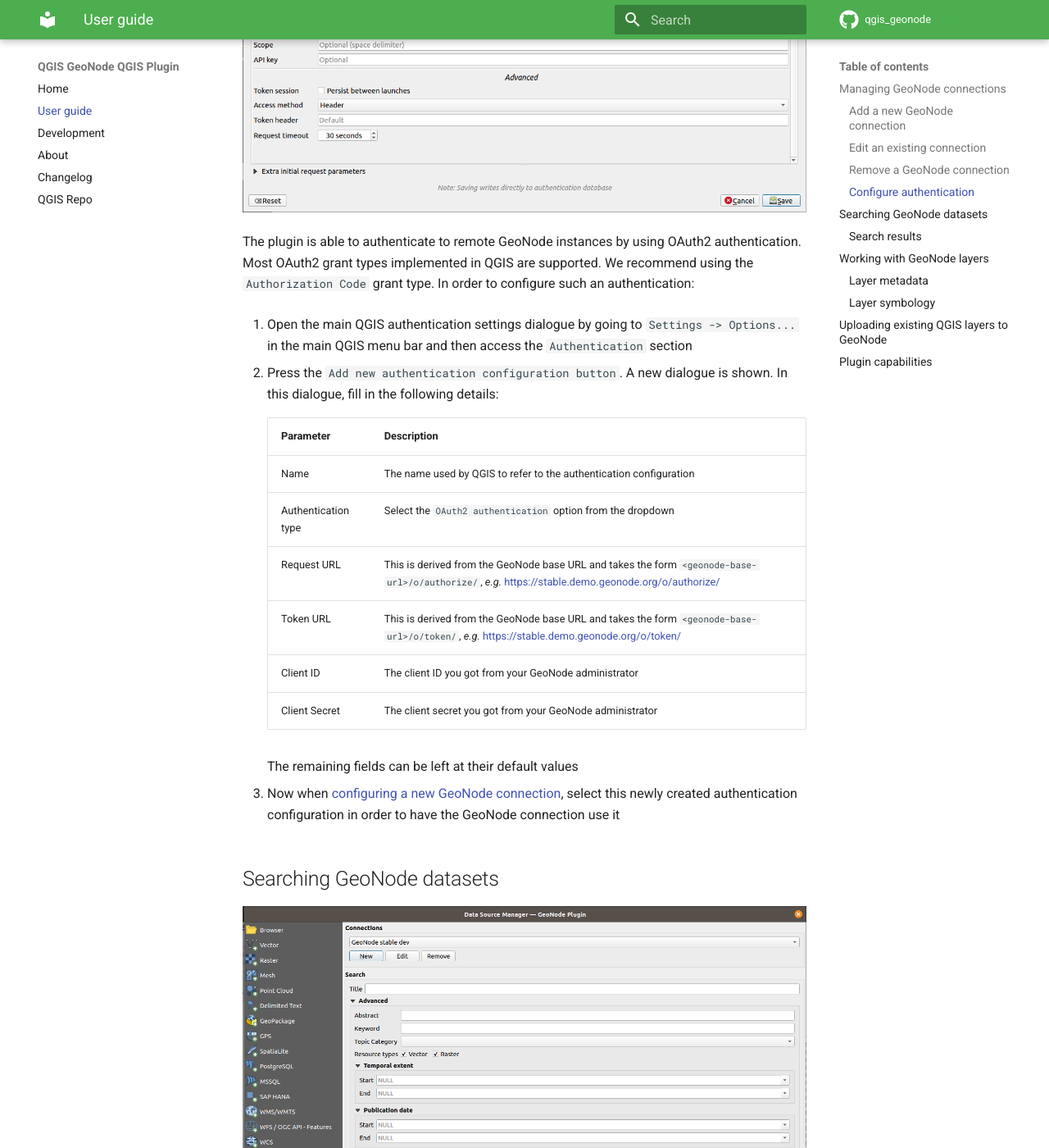
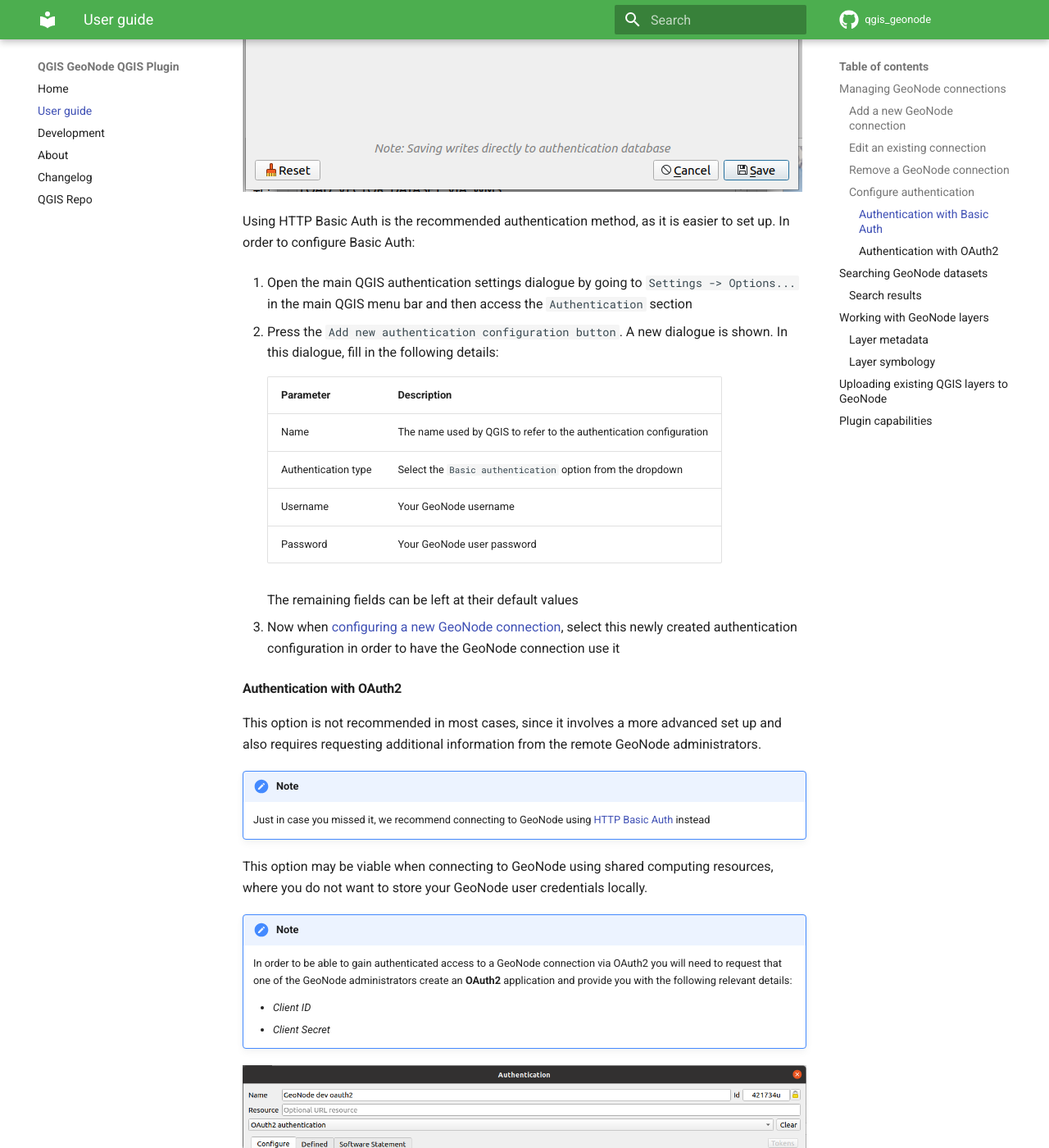
Before and after one commit to GeoNode/QGISGeoNodePlugin, an MkDocs documentation site: the page built from docs/user-guide.md, in a window 1280 px wide and 1400 px high, scrolled down 2523 px. Shown: the whole window at 82% size. Built offline with MkDocs 1.6.1 and Material for MkDocs 9.7.7, drawn with Linux system fonts in a browser that asks for light colours; comment, search, counter and statistics services are not loaded; some of the changed text lies outside the part shown.

Commit message:
Add support for basic auth for GeNode 3.3+ (#223)
Add support for basic auth for GeNode 3.3+

```diff
--- a/docs/user-guide.md
+++ b/docs/user-guide.md
@@ -23,10 +23,10 @@
    the GeoNode connection being created:
 
     | Parameter | Description |
-    | --------- | ----------- |
+    |---------- | ----------- |
     | Name | The name used by QGIS to refer to this connection |
     | GeoNode URL | The base URL of the GeoNode being connected to (_e.g._ <https://stable.demo.geonde.org>) |
-    | Authentication | Whether to use authentication to connect to GeoNode or not. See the [Configuring authentication](#configuring-authentication) section below for more details on how to configure authenticated access to GeoNode |
+    | Authentication | Whether to use authentication to connect to GeoNode or not. See the [Configure authentication](#configure-authentication) section below for more details on how to configure authenticated access to GeoNode |
     | Page size | How many search results per page shall be shown by QGIS. This defaults to `10` |
 
 5. Optionally you may now click the `Test Connection` button. QGIS will then
@@ -65,20 +65,59 @@
 
 ### Configure authentication
 
+The plugin is able to authenticate to remote GeoNode instances by using either HTTP Basic Auth (recommended) or OAuth2
+
+#### Authentication with Basic Auth
+
+![Basic Authentication example](images/user_guide/basic_auth_authentication_example.png)
+
+Using HTTP Basic Auth is the recommended authentication method, as it is easier to set up. In order to
+configure Basic Auth:
+
+1. Open the main QGIS authentication settings dialogue by going to
+   `Settings -> Options...` in the main QGIS menu bar and then access the
+   `Authentication` section
+
+2. Press the `Add new authentication configuration button`. A new dialogue is
+   shown. In this dialogue, fill in the following details:
+
+     | Parameter | Description |
+     |-----------|-------------|
+     | Name | The name used by QGIS to refer to the authentication configuration |
+     | Authentication type | Select the `Basic authentication` option from the dropdown |
+     | Username | Your GeoNode username |
+     | Password | Your GeoNode user password |
+
+     The remaining fields can be left at their default values
+
+3. Now when [configuring a new GeoNode connection](#add-a-new-geonode-connection), select this newly created
+   authentication configuration in order to have the GeoNode connection use it
+
+
+#### Authentication with OAuth2
+
+This option is not recommended in most cases, since it involves a more advanced set up and also
+requires requesting additional information from the remote GeoNode administrators.
+
+!!! Note
+    Just in case you missed it, we recommend connecting to GeoNode using
+    [HTTP Basic Auth](#authentication-with-basic-auth) instead
+
+This option may be viable when connecting to GeoNode using shared computing
+resources, where you do not want to store your GeoNode user credentials locally.
+
 !!! note
     In order to be able to gain authenticated access to a GeoNode connection
-    you will need to request that one of the GeoNode administrators create an
-    **OAuth2** application and provide you with the following relevant details:
+    via OAuth2 you will need to request that one of the GeoNode administrators
+    create an **OAuth2** application and provide you with the following relevant details:
 
     - _Client ID_
     - _Client Secret_
 
 ![Authentication example](images/user_guide/authentication_example.png)
 
-The plugin is able to authenticate to remote GeoNode instances by using
-OAuth2 authentication. Most OAuth2 grant types implemented in QGIS are
-supported. We recommend using the `Authorization Code` grant type. In order
-to configure such an authentication:
+Most OAuth2 grant types implemented in QGIS are supported. We recommend using
+the `Authorization Code` grant type. In order to configure such an authentication:
 
 1. Open the main QGIS authentication settings dialogue by going to
     `Settings -> Options...` in the main QGIS menu bar and then access the
@@ -292,8 +331,8 @@
 | MODIFY_LAYER_METADATA | >= 3.3.0 | Upload metadata fields of a loaded QGIS layer back to GeoNode |
 | LOAD_VECTOR_LAYER_STYLE | >= 3.3.0 | Load SLD style onto QGIS when loading GeoNode dataset as a QGIS vector layer |
 | LOAD_RASTER_LAYER_STYLE | - | Load SLD style onto QGIS when loading GeoNode dataset as QGIS raster layer |
-| MODIFY_VECTOR_LAYER_STYLE | >= 3.3.0 | Upload vector layer symbology back to GeoNode |
-| MODIFY_RASTER_LAYER_STYLE | >= 3.3.0 | Upload raster layer symbology back to GeoNode |
+| MODIFY_VECTOR_LAYER_STYLE | >= 3.3.0 | Upload vector layer symbology back to GeoNode<br /><br />**NOTE**: This functionality is currently not supported when using HTTP Basic Authentication. Check <https://github.com/kartoza/qgis_geonode/issues/222> for more information |
+| MODIFY_RASTER_LAYER_STYLE | >= 3.3.0 | Upload raster layer symbology back to GeoNode<br /><br />**NOTE**: This functionality is currently not supported when using HTTP Basic Authentication. Check <https://github.com/kartoza/qgis_geonode/issues/222> for more information |
 | LOAD_VECTOR_DATASET_VIA_WMS | All | Load GeoNode vector dataset as a QGIS layer via OGC WMS |
 | LOAD_VECTOR_DATASET_VIA_WFS | All | Load GeoNode vector dataset as a QGIS layer using via OGC WFS |
 | LOAD_RASTER_DATASET_VIA_WMS | All | Load GeoNode raster dataset as a QGIS layer via OGC WMS |
```
Also changed, not shown: other parts of docs/user-guide.md (+1 -1 lines), CHANGELOG.md (+1 -2 lines), docs/images/user_guide/basic_auth_authentication_example.png (added), 1 other file.
